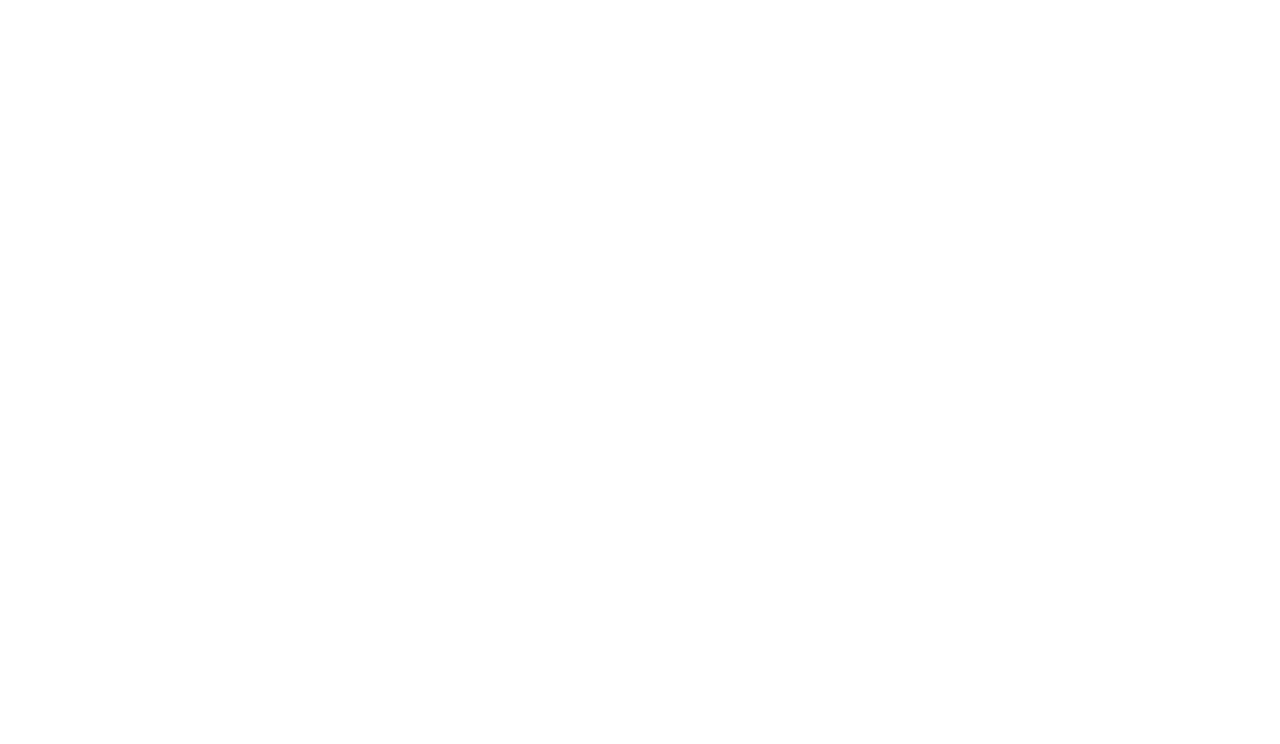
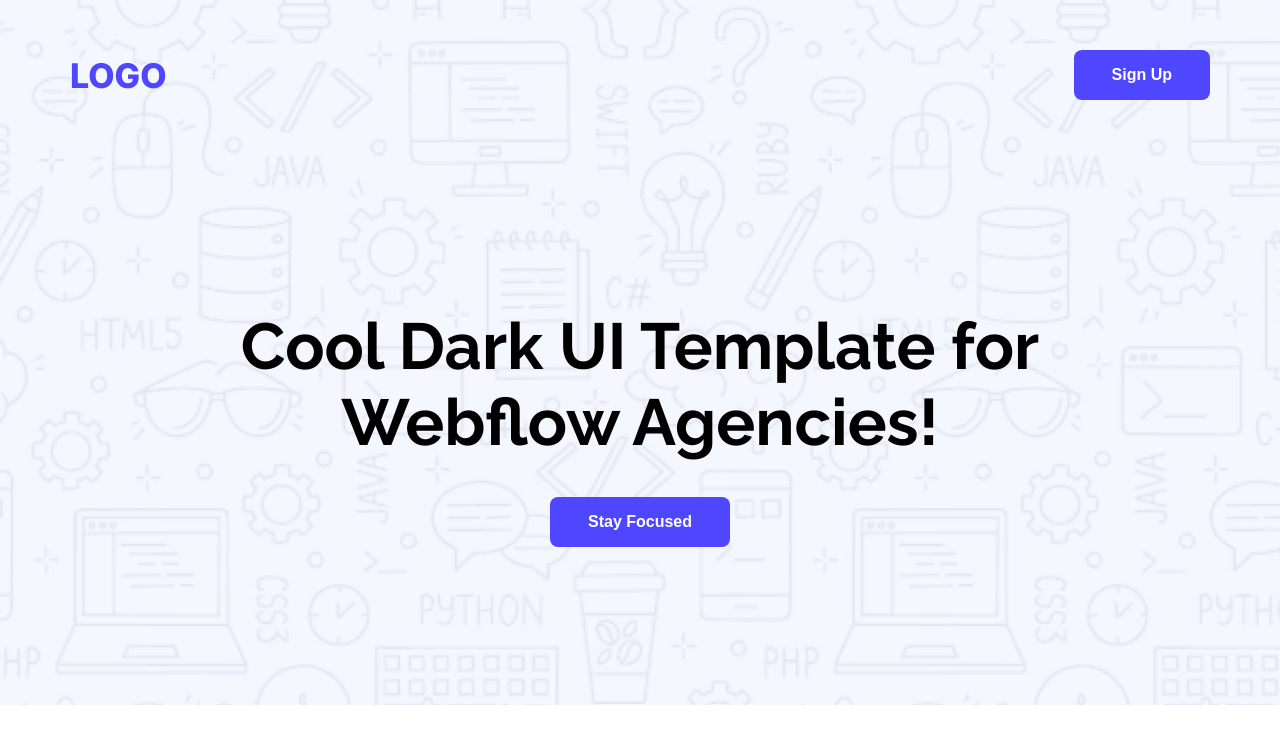
Before and after one commit to Ashikurahman23/landing-launchpad, a plain HTML site: page indx.html in a window 1280 px wide. Drawn offline with Linux system fonts and the light colour scheme.

Commit message:
header complete

```diff
--- a/indx.html
+++ b/indx.html
@@ -10,7 +10,22 @@
 </head>
 
 <body>
+  <header>
+    <div class="container">
+      <nav>
+        <h4 class="logo">LOGO</h4>
+        <button class="btn-primary">Sign Up</button>
+      </nav>
+      <div class="banner">
+        <h2 class="banner-heading">Cool Dark UI Template for Webflow Agencies!</h2>
+        <button class="btn-primary">Stay Focused</button>
+      </div>
+    </div>
+  </header>
 
+  <main></main>
+
+  <footer></footer>
 </body>
 
 </html>
--- a/style.css
+++ b/style.css
@@ -0,0 +1,58 @@
+@import url('https://fonts.googleapis.com/css2?family=Inter:ital,opsz,wght@0,14..32,100..900;1,14..32,100..900&family=Raleway:ital,wght@0,100..900;1,100..900&display=swap');
+/* Reset */
+* {
+  margin: 0;
+  padding: 0;
+  box-sizing: border-box;
+}
+/* Shared Styles */
+:root {
+  --primary-color: #4e47ff;
+  --secondary-color: #252432;
+  --text-white: #fff;
+}
+
+.btn-primary {
+  font-size: 16px;
+  padding: 16px 38px;
+  background-color: var(--primary-color);
+  color: var(--text-white);
+  border: none;
+  border-radius: 8px;
+  font-weight: bold;
+  cursor: pointer;
+}
+.container {
+  width: 1140px;
+  margin: 0 auto;
+}
+
+/* Main Styles */
+body {
+  font-family: 'Raleway', sans-serif;
+}
+header {
+  background: url(/Assets/Hero-bg.png) no-repeat center / cover;
+  min-height: 700px;
+}
+nav {
+  display: flex;
+  justify-content: space-between;
+  align-items: center;
+  padding: 50px 0;
+}
+nav .logo {
+  font-size: 34px;
+  font-family: 'Inter';
+  font-weight: 800;
+  color: var(--primary-color);
+}
+.banner {
+  padding: 158px 30px;
+  text-align: center;
+}
+.banner-heading {
+  font-size: 65px;
+  font-weight: bold;
+  margin-bottom: 37px;
+}
```
